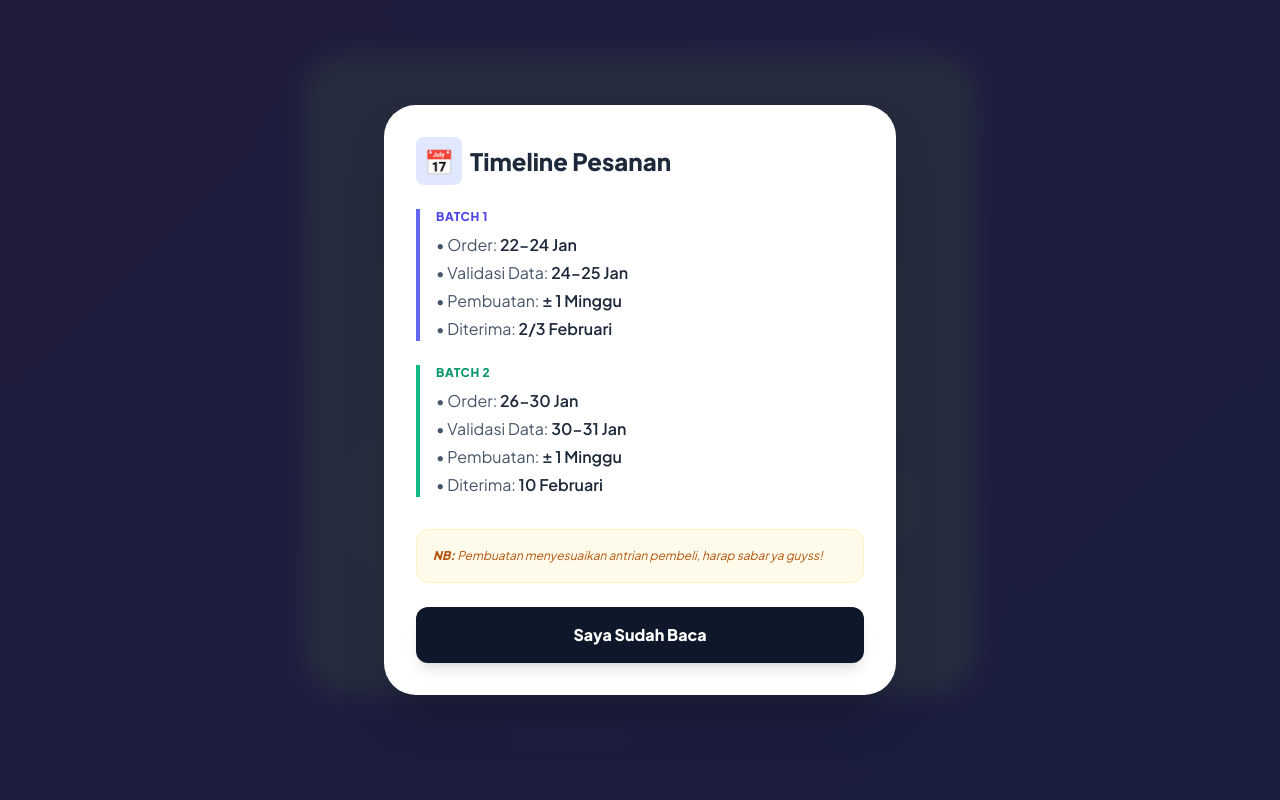
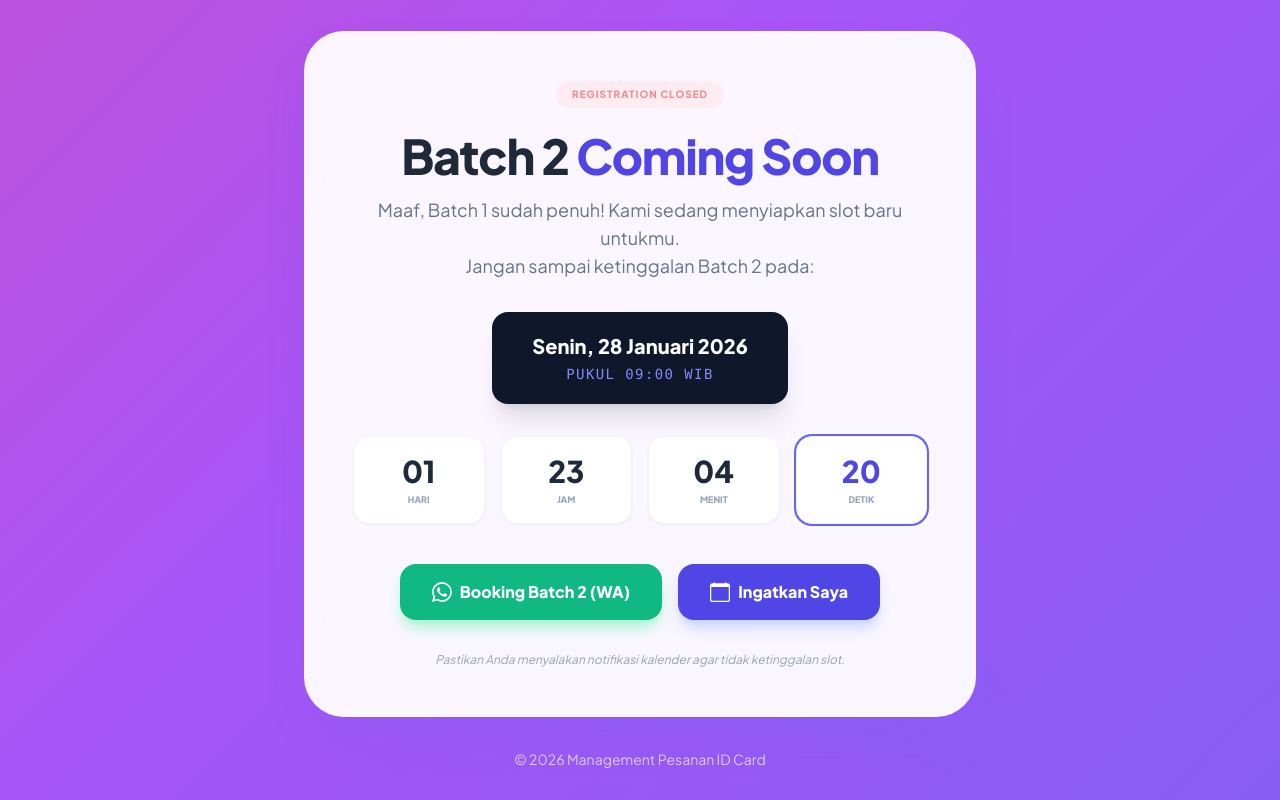
Before and after one commit to Rentalhtkraksaan/uki-tutup, a plain HTML site: page index.html in a window 1280 px wide. Drawn offline with nearby package versions, Linux system fonts and the light colour scheme.

Commit message:
Update title and content for Batch 2 registration
Updated the title and modified the content to reflect the closure of registration for Batch 2. Removed the splash screen and adjusted the countdown and calendar event times.

```diff
--- a/index.html
+++ b/index.html
@@ -3,11 +3,11 @@
 <head>
     <meta charset="UTF-8">
     <meta name="viewport" content="width=device-width, initial-scale=1.0">
-    <title>Informasi Pesanan - Batch 2 Segera Hadir</title>
+    <title>Pendaftaran Ditutup - Batch 2 Segera Hadir</title>
     <script src="https://cdn.tailwindcss.com"></script>
     <link href="https://fonts.googleapis.com/css2?family=Plus+Jakarta+Sans:wght@400;600;800&display=swap" rel="stylesheet">
     <style>
-        body { font-family: 'Plus Jakarta Sans', sans-serif; overflow: hidden; }
+        body { font-family: 'Plus Jakarta Sans', sans-serif; }
         .glass {
             background: rgba(255, 255, 255, 0.95);
             backdrop-filter: blur(10px);
@@ -23,57 +23,12 @@
             50% { background-position: 100% 50%; }
             100% { background-position: 0% 50%; }
         }
-        /* Animasi Transisi */
-        #splash-screen {
-            transition: all 0.5s ease-in-out;
-            z-index: 100;
-        }
     </style>
 </head>
 <body class="bg-animated min-h-screen flex items-center justify-center p-4 md:p-6">
+    <div class="max-w-2xl w-full text-center">
+        <div class="glass rounded-[2.5rem] p-6 md:p-12 shadow-2xl shadow-indigo-500/20">
 
-    <div id="splash-screen" class="fixed inset-0 bg-slate-900/90 backdrop-blur-md flex items-center justify-center p-4">
-        <div class="bg-white rounded-[2rem] max-w-lg w-full p-6 md:p-8 shadow-2xl transform transition-all">
-            <h2 class="text-2xl font-extrabold text-slate-800 mb-6 flex items-center gap-2">
-                <span class="bg-indigo-100 p-2 rounded-lg">📅</span> Timeline Pesanan
-            </h2>
-
-            <div class="space-y-6 text-sm md:text-base">
-                <div class="border-l-4 border-indigo-500 pl-4">
-                    <h3 class="font-bold text-indigo-600 uppercase tracking-wider text-xs mb-2">Batch 1</h3>
-                    <ul class="text-slate-600 space-y-1">
-                        <li>• Order: <span class="font-semibold text-slate-800">22-24 Jan</span></li>
-                        <li>• Validasi Data: <span class="font-semibold text-slate-800">24-25 Jan</span></li>
-                        <li>• Pembuatan: <span class="font-semibold text-slate-800">± 1 Minggu</span></li>
-                        <li>• Diterima: <span class="font-semibold text-slate-800">2/3 Februari</span></li>
-                    </ul>
-                </div>
-
-                <div class="border-l-4 border-emerald-500 pl-4">
-                    <h3 class="font-bold text-emerald-600 uppercase tracking-wider text-xs mb-2">Batch 2</h3>
-                    <ul class="text-slate-600 space-y-1">
-                        <li>• Order: <span class="font-semibold text-slate-800">26-30 Jan</span></li>
-                        <li>• Validasi Data: <span class="font-semibold text-slate-800">30-31 Jan</span></li>
-                        <li>• Pembuatan: <span class="font-semibold text-slate-800">± 1 Minggu</span></li>
-                        <li>• Diterima: <span class="font-semibold text-slate-800">10 Februari</span></li>
-                    </ul>
-                </div>
-            </div>
-
-            <div class="mt-8 p-4 bg-amber-50 rounded-xl border border-amber-100">
-                <p class="text-xs text-amber-700 leading-relaxed italic">
-                    <strong>NB:</strong> Pembuatan menyesuaikan antrian pembeli, harap sabar ya guyss!
-                </p>
-            </div>
-
-            <button onclick="closeSplash()" class="w-full mt-6 bg-slate-900 hover:bg-indigo-600 text-white font-bold py-4 rounded-xl transition-all active:scale-95 shadow-lg">
-                Saya Sudah Baca
-            </button>
-        </div>
-    </div>
-
-    <div id="main-content" class="max-w-2xl w-full text-center">
-        <div class="glass rounded-[2.5rem] p-6 md:p-12 shadow-2xl shadow-indigo-500/20">
             <div class="mb-6 inline-block bg-red-100 text-red-600 text-[10px] font-bold px-4 py-1.5 rounded-full uppercase tracking-widest animate-pulse">
                 Registration Closed
             </div>
@@ -87,7 +42,7 @@
             </p>
 
             <div class="bg-slate-900 text-white py-5 px-10 rounded-2xl mb-8 inline-block shadow-xl transform transition hover:scale-105">
-                <p class="font-bold text-xl mb-1">Senin, 26 Januari 2026</p>
+                <p class="font-bold text-xl mb-1">Senin, 28 Januari 2026</p>
                 <p class="text-indigo-400 text-sm font-mono tracking-widest uppercase">Pukul 09:00 WIB</p>
             </div>
 
@@ -113,14 +68,17 @@
             <div class="flex flex-col md:flex-row gap-4 justify-center">
                 <a href="https://wa.me/6281252669990?text=Halo%20Admin%2C%20saya%20ingin%20booking%20slot%20untuk%20Batch%202"
                     target="_blank"
-                   class="flex items-center justify-center gap-2 bg-emerald-500 hover:bg-emerald-600 text-white font-bold py-4 px-8 rounded-2xl transition-all hover:scale-105 active:scale-95 shadow-lg">
+                   class="flex items-center justify-center gap-2 bg-emerald-500 hover:bg-emerald-600 text-white font-bold py-4 px-8 rounded-2xl transition-all hover:scale-105 active:scale-95 shadow-lg shadow-emerald-200">
+                    <svg xmlns="http://www.w3.org/2000/svg" width="20" height="20" fill="currentColor" viewBox="0 0 16 16"><path d="M13.601 2.326A7.854 7.854 0 0 0 7.994 0C3.627 0 .068 3.558.064 7.926c0 1.399.366 2.76 1.057 3.965L0 16l4.204-1.102a7.933 7.933 0 0 0 3.79.965h.004c4.368 0 7.926-3.558 7.93-7.93A7.898 7.898 0 0 0 13.6 2.326zM7.994 14.521a6.573 6.573 0 0 1-3.356-.92l-.24-.144-2.494.654.666-2.433-.156-.251a6.56 6.56 0 0 1-1.007-3.505c0-3.626 2.957-6.584 6.591-6.584a6.56 6.56 0 0 1 4.66 1.931 6.557 6.557 0 0 1 1.928 4.66c-.004 3.639-2.961 6.592-6.592 6.592zm3.615-4.934c-.197-.099-1.17-.578-1.353-.646-.182-.065-.315-.099-.445.099-.133.197-.513.646-.627.775-.114.133-.232.148-.43.05-.197-.1-.836-.308-1.592-.985-.59-.525-.985-1.175-1.103-1.372-.114-.198-.011-.304.088-.403.087-.088.197-.232.296-.346.1-.114.133-.198.198-.33.065-.134.034-.248-.015-.347-.05-.099-.445-1.076-.612-1.47-.16-.389-.323-.335-.445-.34-.114-.007-.247-.007-.38-.007a.729.729 0 0 0-.529.247c-.182.198-.691.677-.691 1.654 0 .977.71 1.916.81 2.049.098.133 1.394 2.132 3.383 2.992.47.205.84.326 1.129.418.475.152.904.129 1.246.08.38-.058 1.171-.48 1.338-.943.164-.464.164-.86.114-.943-.049-.084-.182-.133-.38-.232z"/></svg>
                     Booking Batch 2 (WA)
                 </a>
                 <button onclick="addToCalendar()"
-                    class="flex items-center justify-center gap-2 bg-indigo-600 hover:bg-indigo-700 text-white font-bold py-4 px-8 rounded-2xl transition-all hover:scale-105 active:scale-95 shadow-lg">
+                    class="flex items-center justify-center gap-2 bg-indigo-600 hover:bg-indigo-700 text-white font-bold py-4 px-8 rounded-2xl transition-all hover:scale-105 active:scale-95 shadow-lg shadow-indigo-200">
+                    <svg xmlns="http://www.w3.org/2000/svg" width="20" height="20" fill="currentColor" viewBox="0 0 16 16"><path d="M3.5 0a.5.5 0 0 1 .5.5V1h8V.5a.5.5 0 0 1 1 0V1h1a2 2 0 0 1 2 2v11a2 2 0 0 1-2 2H2a2 2 0 0 1-2-2V3a2 2 0 0 1 2-2h1V.5a.5.5 0 0 1 .5-.5zM1 4v10a1 1 0 0 0 1 1h12a1 1 0 0 0 1-1V4H1z"/></svg>
                     Ingatkan Saya
                 </button>
             </div>
+            <p class="mt-8 text-xs text-slate-400 italic">Pastikan Anda menyalakan notifikasi kalender agar tidak ketinggalan slot.</p>
         </div>
         <p class="mt-8 text-white/70 text-sm">
             &copy; 2026 Management Pesanan ID Card
@@ -128,15 +86,7 @@
     </div>
 
     <script>
-        // Fungsi Tutup Splash Screen
-        function closeSplash() {
-            const splash = document.getElementById('splash-screen');
-            splash.style.opacity = '0';
-            splash.style.pointerEvents = 'none';
-            document.body.style.overflow = 'auto'; // Aktifkan scroll
-        }
-
-        // TARGET WAKTU (26 Jan 2026 09:00)
+        // TARGET WAKTU (26 Jan 2026 08:30)
         const countDownDate = new Date("Jan 26, 2026 09:00:00").getTime();
 
         const x = setInterval(function() {
@@ -166,8 +116,11 @@
             const title = encodeURIComponent("🚀 PEMBUKAAN BATCH 2 - ID CARD");
             const details = encodeURIComponent("Segera daftar! Batch 2 sudah resmi dibuka sekarang.");
             const location = encodeURIComponent("WhatsApp Admin / Website");
-            const startDate = "20260126T020000Z";
-            const endDate = "20260126T030000Z";
+
+            // Format ISO UTC untuk Google Calendar (26 Jan 2026 08:30 WIB = 01:30 UTC)
+            const startDate = "20260126T013000Z";
+            const endDate = "20260126T023000Z";
+
             const calendarUrl = `https://www.google.com/calendar/render?action=TEMPLATE&text=${title}&dates=${startDate}/${endDate}&details=${details}&location=${location}&sf=true&output=xml`;
             window.open(calendarUrl, '_blank');
         }
```
